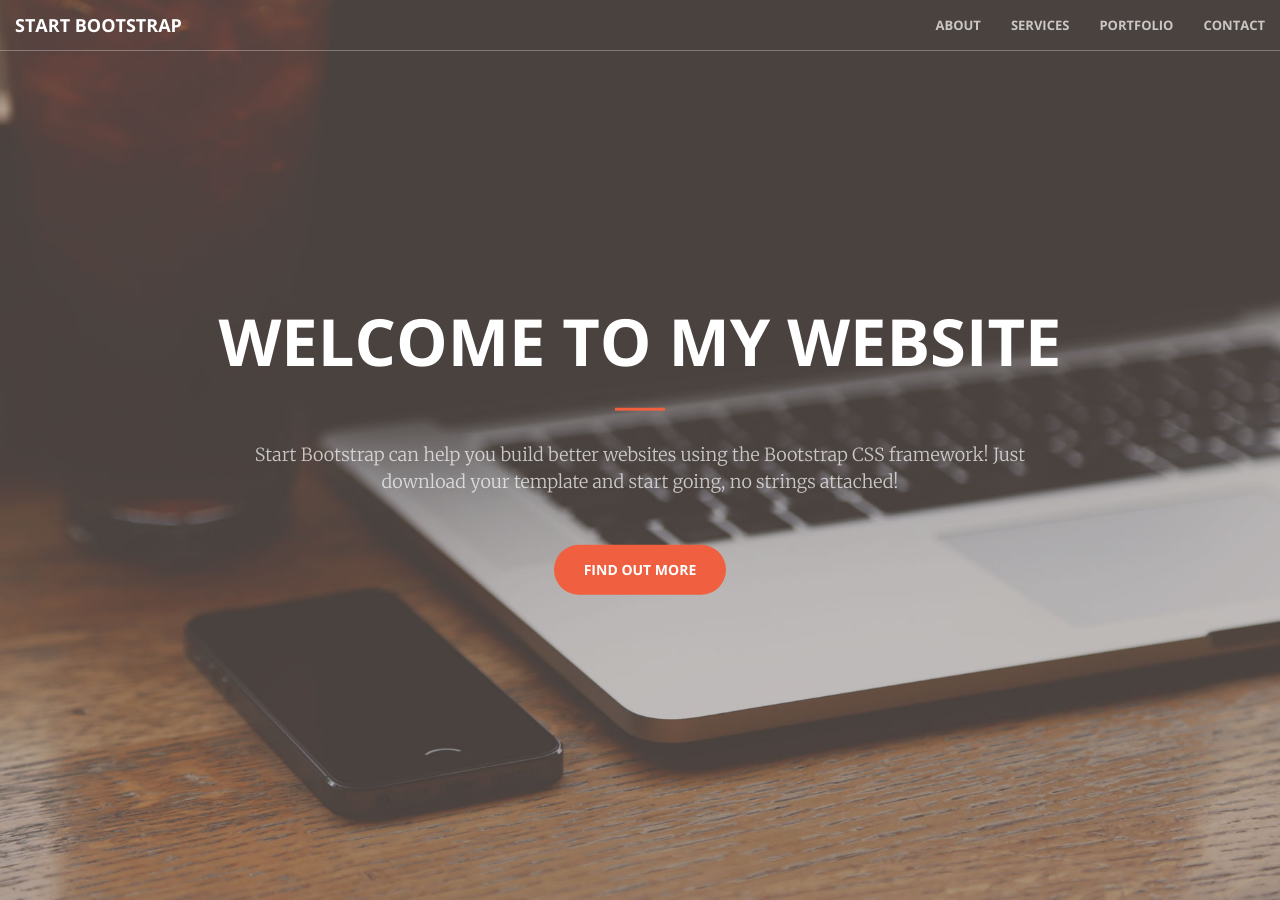
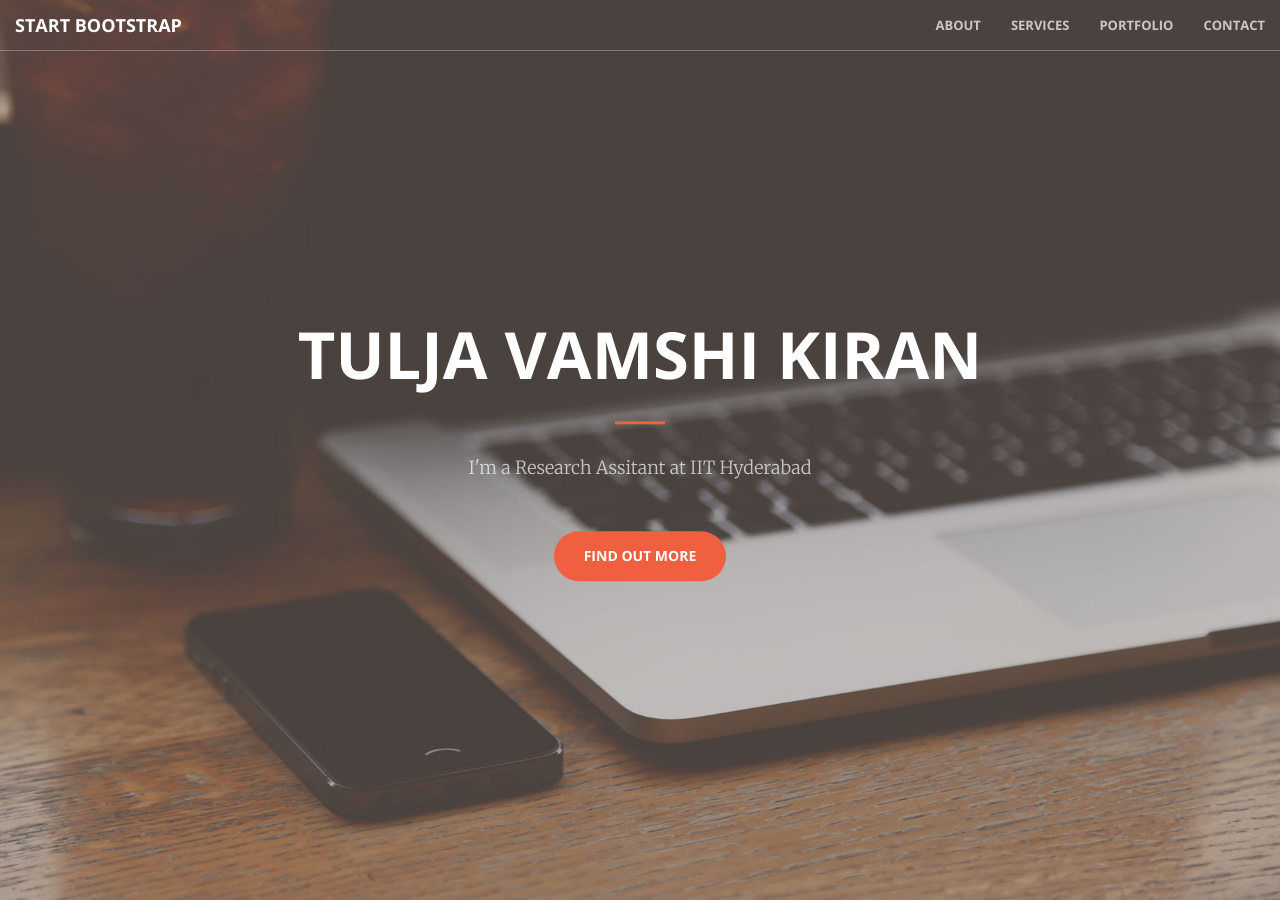
Before and after one commit to tulja/tulja.github.io, a Jekyll site: the page built from index.html, in a window 1280 px wide and 900 px high. Built offline with Jekyll 4.4.1, drawn with Linux system fonts in a browser that asks for light colours.

Commit message:
Adding new Features

```diff
--- a/_includes/header.html
+++ b/_includes/header.html
@@ -1,9 +1,9 @@
 <header>
     <div class="header-content">
         <div class="header-content-inner">
-            <h1>Welcome to my website</h1>
+            <h1>Tulja Vamshi Kiran</h1>
             <hr>
-            <p>Start Bootstrap can help you build better websites using the Bootstrap CSS framework! Just download your template and start going, no strings attached!</p>
+            <p>I'm a Research Assitant at IIT Hyderabad	 </p>
             <a href="#about" class="btn btn-primary btn-xl page-scroll">Find Out More</a>
         </div>
     </div>
```
